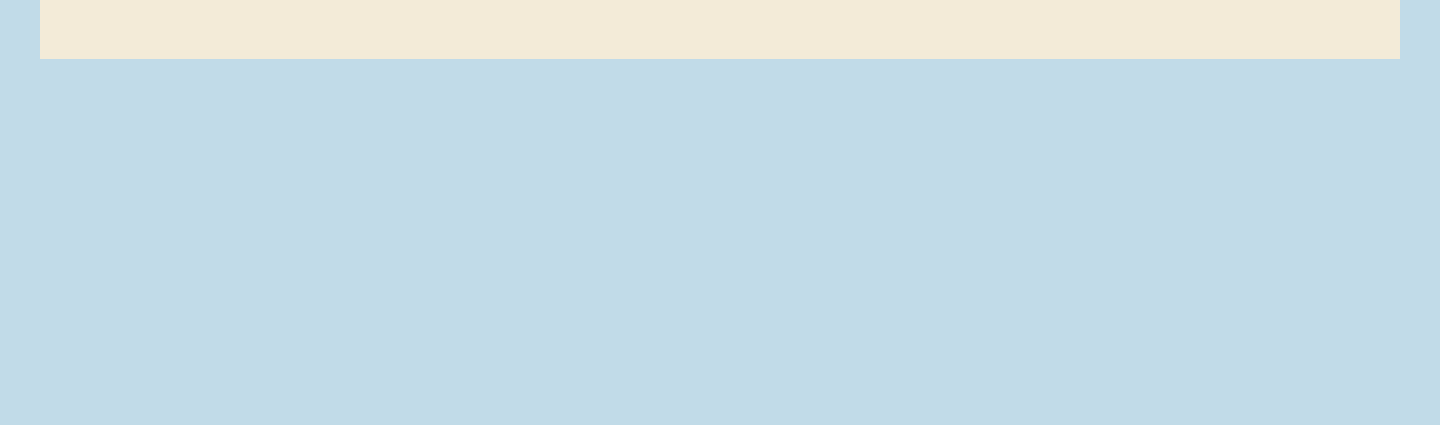
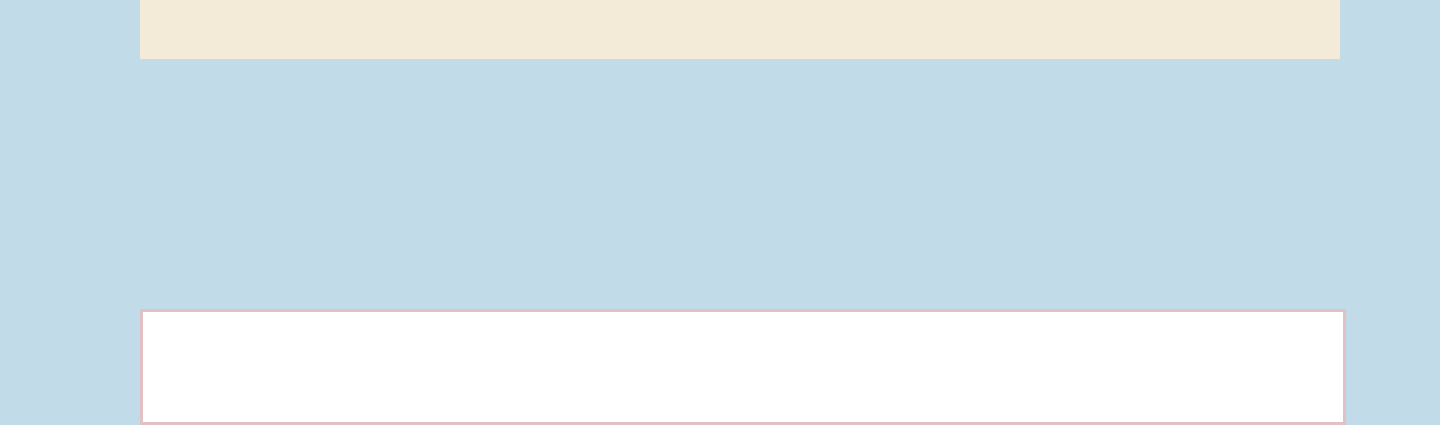
Before and after one commit to b67tang/final-project-228-, a plain HTML site: page homepage.html in a window 1280 px wide. Shown: the part 1129-1554 px from the top of the page, 1440 px wide, since content can reach past the window. Before the commit the page ends 1438 px from the top, so only its background shows below. Drawn offline with Linux system fonts and the light colour scheme.

Commit message:
added white rectangle

```diff
--- a/homepage.html
+++ b/homepage.html
@@ -4,8 +4,13 @@
     <title>Crafted Kitchen</title>
 <style>
 
+  html {
+    width: 1440px;
+  }
+
   body {
-  margin: 0;
+  width: 1200px;
+  margin: 0 auto;
   padding: 0;
   background-color: #C1DBE8;
   font-family: Crimson Text;
@@ -13,7 +18,7 @@
 
 /* Container, Margin */
 .container {
-  max-width: 1200px;
+  width: 100%;
   margin: 0 auto;
   padding: 0 20px;
 }
@@ -112,8 +117,7 @@
   margin: 250px auto;
   display: flex;
   align-items: center;
-  justify-content: flex-start;
-  padding: 0 80px;
+  justify-content: center;
   gap: 40px;
 }
 
@@ -163,6 +167,14 @@
   margin-left: 20px;
 }
 
+.repetitve-text-rectangle {
+  width: 1200px;
+  height: 110px;
+  background-color: white;
+  margin: 40px auto 0;
+  border: 3px solid #E1C1C6;
+}
+
   </style>
 </head>
 
@@ -201,6 +213,7 @@
       <button class="viewmyworkbtn">View my work Button</button>
     </div>
 
+<!-- Hero image div, find an image, edit it on adobe, use stock photo -->
 <!-- Beige rectangle + homepage description + About me button -->
 <div class="beige-rectangle">
 <div class="beige-left">
@@ -211,13 +224,19 @@
   <p>my cooking journey — the</p>
   <p>meals I’ve learned, loved, and</p>
   <p>crafted over the years.</p>
+
+<!-- About me button -->
 </div>
 <button class="aboutme-btn">About Me</button>
 </div>
+
+<!-- Homepage salad image -->
 <div class="beige-right">
     <img src="Homepage-Salad-Image.png" alt="Salad Image">
-      </div>
+</div>
+</div>
 
-    </div>
+<!-- White rectangle -->
+<div class="repetitve-text-rectangle"></div>
   </body>
 </html>
```
